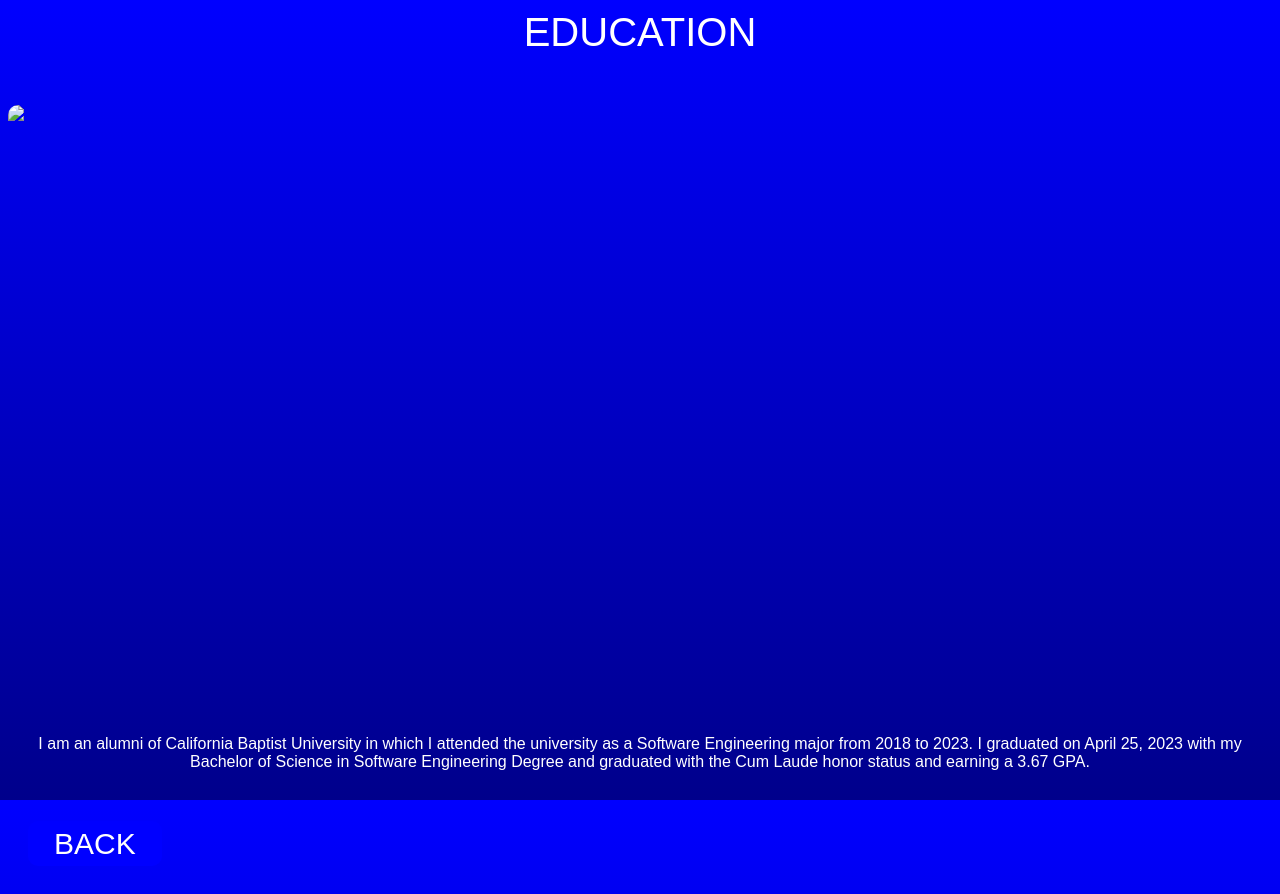
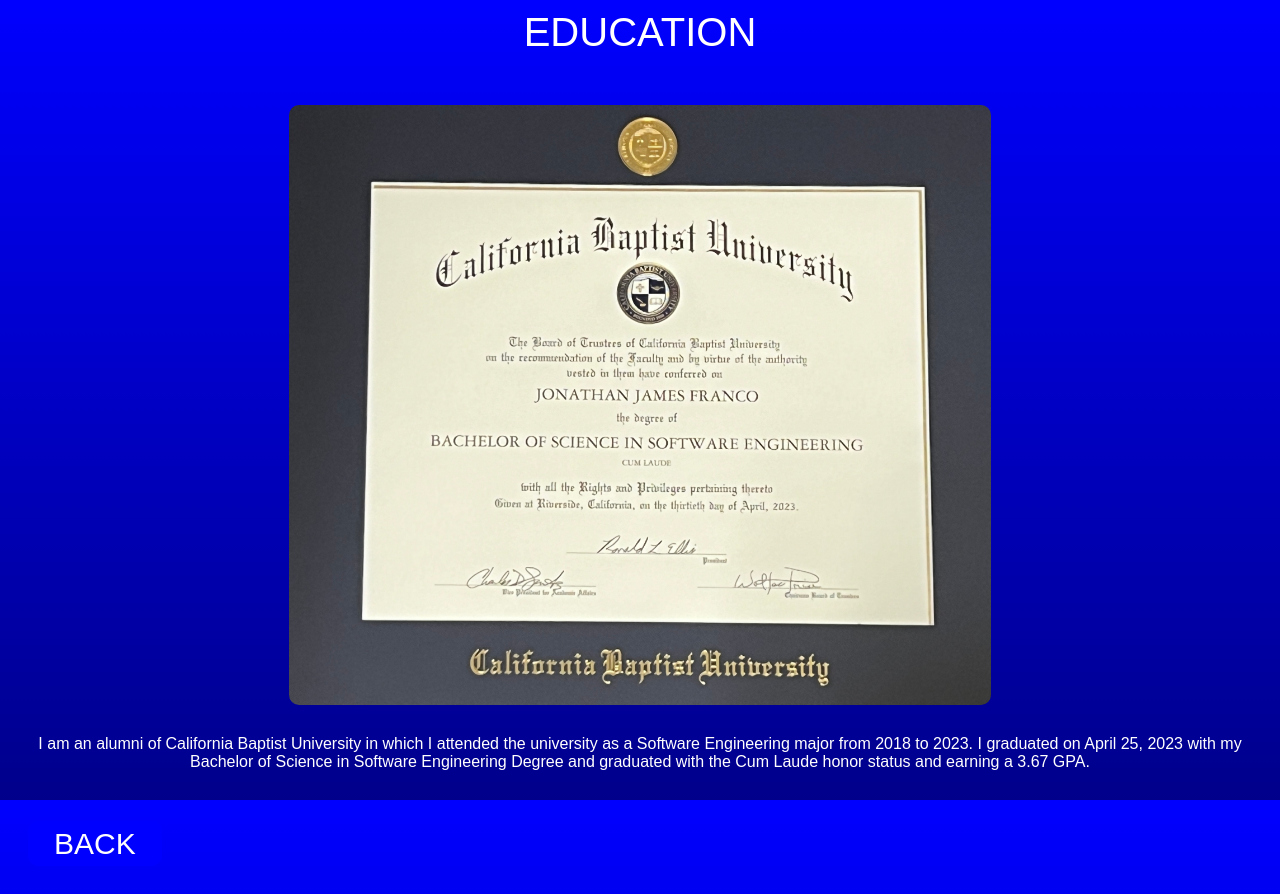
Before and after one commit to JonathanFranco21/Jonathan-Franco-Portfolio, a plain HTML site: page education.html in a window 1280 px wide. Drawn offline with Linux system fonts and the light colour scheme; the site is published under a folder, as on GitHub Pages, so addresses that start at the root find nothing.

Commit message:
Portfolio

```diff
--- a/education.html
+++ b/education.html
@@ -9,7 +9,7 @@
 <body>
   <header>EDUCATION</header>
 
-  <img src="/images/diploma.jpg"/>
+  <img src="images/diploma.jpg">
 
   <p>
     I am an alumni of California Baptist University in which I attended
```
